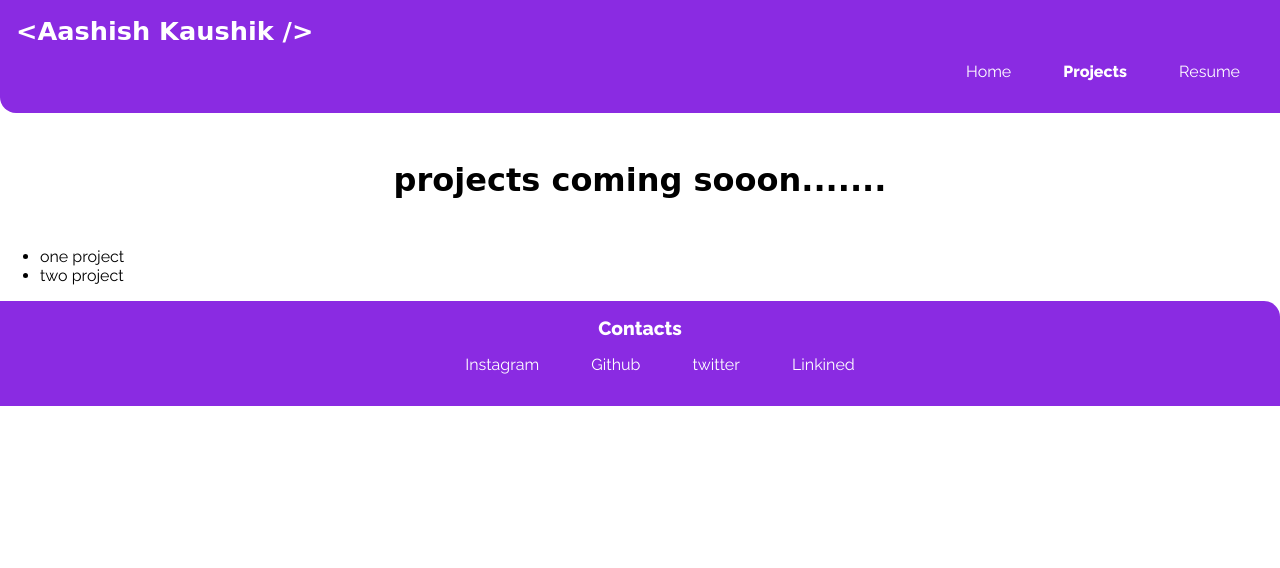
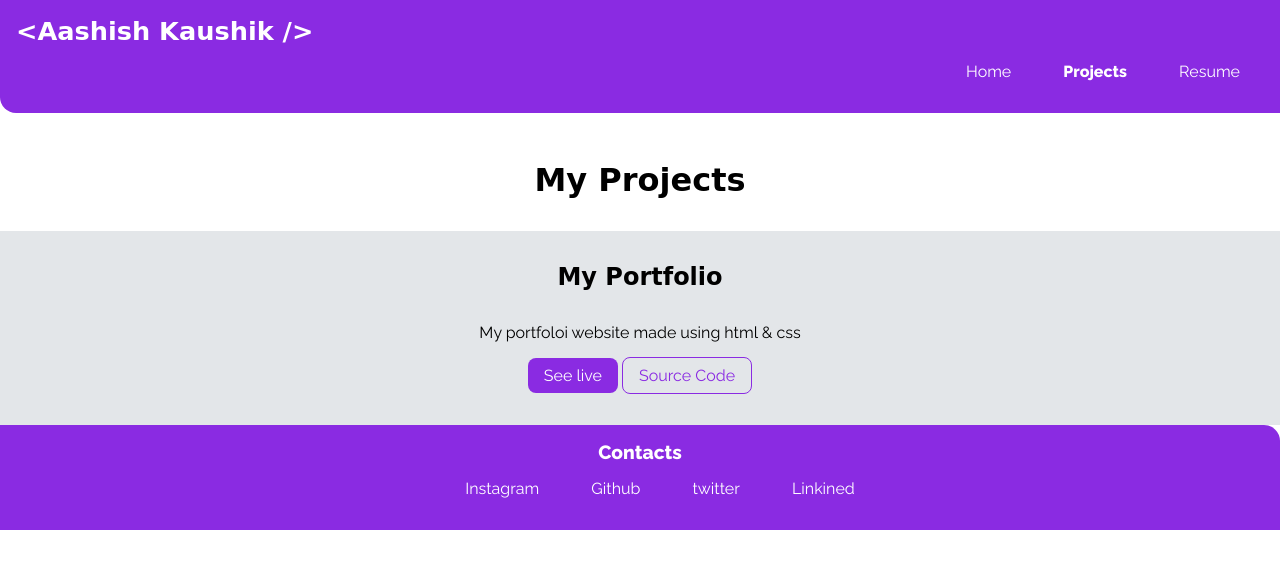
Before and after one commit to Aashish-Kaushik/portfolio, a plain HTML site: page project.html in a window 1280 px wide. Drawn offline with Linux system fonts and the light colour scheme; a web font is replaced by a local one.

Commit message:
update projects

```diff
--- a/project.html
+++ b/project.html
@@ -26,19 +26,19 @@
         </ul>
       </nav>
       <header class="hero">
-      <h1 class="hero-heading">  projects coming sooon.......
-
+      <h1 class="hero-heading">My Projects
       </h1>
     </header>
-    <ul reversed>
-        <li>
-            one project
-        </li>
-        <li>
-            two project
-        </li>
-
-    </ul>
+    <section class="section of">
+      <h1>My Portfolio</h1>
+      <div class="container">
+        <p>
+         My  portfoloi website made using html & css
+        </p>
+        <a class="links primarylinks" href="https://aashishkaushik.netlify.app/">See live </a>
+        <a class="links secondarylinks" href="https://github.com/MastermindKaushik/portfolio" target="_blank">Source Code </a>
+      </div>
+    </section>
     <footer class="footer">
       <div class="footer-heading">Contacts</div>
       <ul class="social-link">
--- a/styles.css
+++ b/styles.css
@@ -3,7 +3,7 @@
 /* font-family: 'Raleway', sans-serif; */
 :root {
   --primary-color: blueviolet;
-  --offwhite-color: #f3f4f6;
+  --offwhite-color: #e3e6e9;
 }
 body {
   font-family: "Raleway", sans-serif;
```
